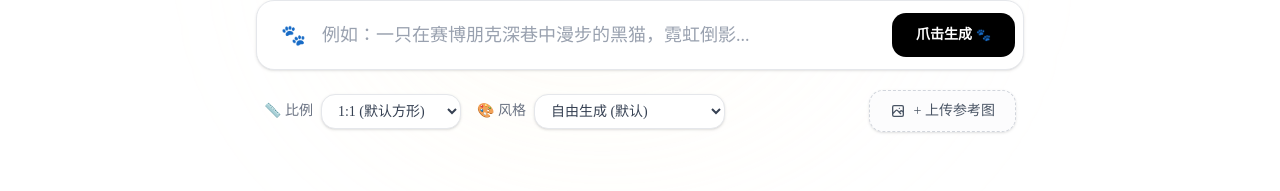
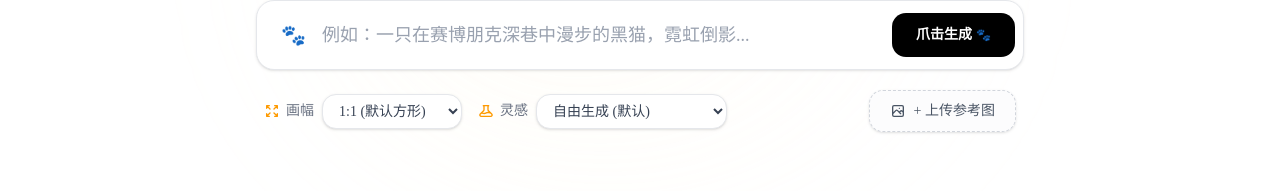
Before and after one commit to Darren77ding/mimi-wallpaper, a Next.js app: page / in a window 1280 px wide. Shown: the part 401-592 px from the top of the page. Built offline with nearby package versions, Linux system fonts and the light colour scheme; no server answers.

Commit message:
style: replace emojis in select labels with premium scalable SVGs

```diff
--- a/component/input/index.tsx
+++ b/component/input/index.tsx
@@ -118,7 +118,12 @@ export default function WallpaperInput() {
         <div className="flex flex-wrap items-center gap-4">
           {/* 尺寸下拉框 */}
           <div className="flex items-center gap-2">
-            <span className="text-sm font-medium text-gray-500">📏 比例</span>
+            <span className="flex items-center gap-1.5 text-sm font-medium text-gray-500">
+              <svg className="h-4 w-4 text-amber-500" fill="none" viewBox="0 0 24 24" stroke="currentColor" strokeWidth="2">
+                <path strokeLinecap="round" strokeLinejoin="round" d="M4 8V4m0 0h4M4 4l5 5m11-1V4m0 0h-4m4 0l-5 5M4 16v4m0 0h4m-4 0l5-5m11 5l-5-5m5 5v-4m0 4h-4" />
+              </svg>
+              画幅
+            </span>
             <select
               value={aspectRatio}
               onChange={(e) => setAspectRatio(e.target.value)}
@@ -132,7 +137,12 @@ export default function WallpaperInput() {
 
           {/* 风格下拉框 */}
           <div className="flex items-center gap-2">
-            <span className="text-sm font-medium text-gray-500">🎨 风格</span>
+            <span className="flex items-center gap-1.5 text-sm font-medium text-gray-500">
+              <svg className="h-4 w-4 text-amber-500" fill="none" viewBox="0 0 24 24" stroke="currentColor" strokeWidth="2">
+                <path strokeLinecap="round" strokeLinejoin="round" d="M19.428 15.428a2 2 0 00-1.022-.547l-2.387-.477a6 6 0 00-3.86.517l-.318.158a6 6 0 01-3.86.517L6.05 15.21a2 2 0 00-1.806.547M8 4h8l-1 1v5.172a2 2 0 00.586 1.414l5 5c1.26 1.26.367 3.414-1.415 3.414H4.828c-1.782 0-2.674-2.154-1.414-3.414l5-5A2 2 0 009 10.172V5L8 4z" />
+              </svg>
+              灵感
+            </span>
             <select
               value={style}
               onChange={(e) => setStyle(e.target.value)}
```
